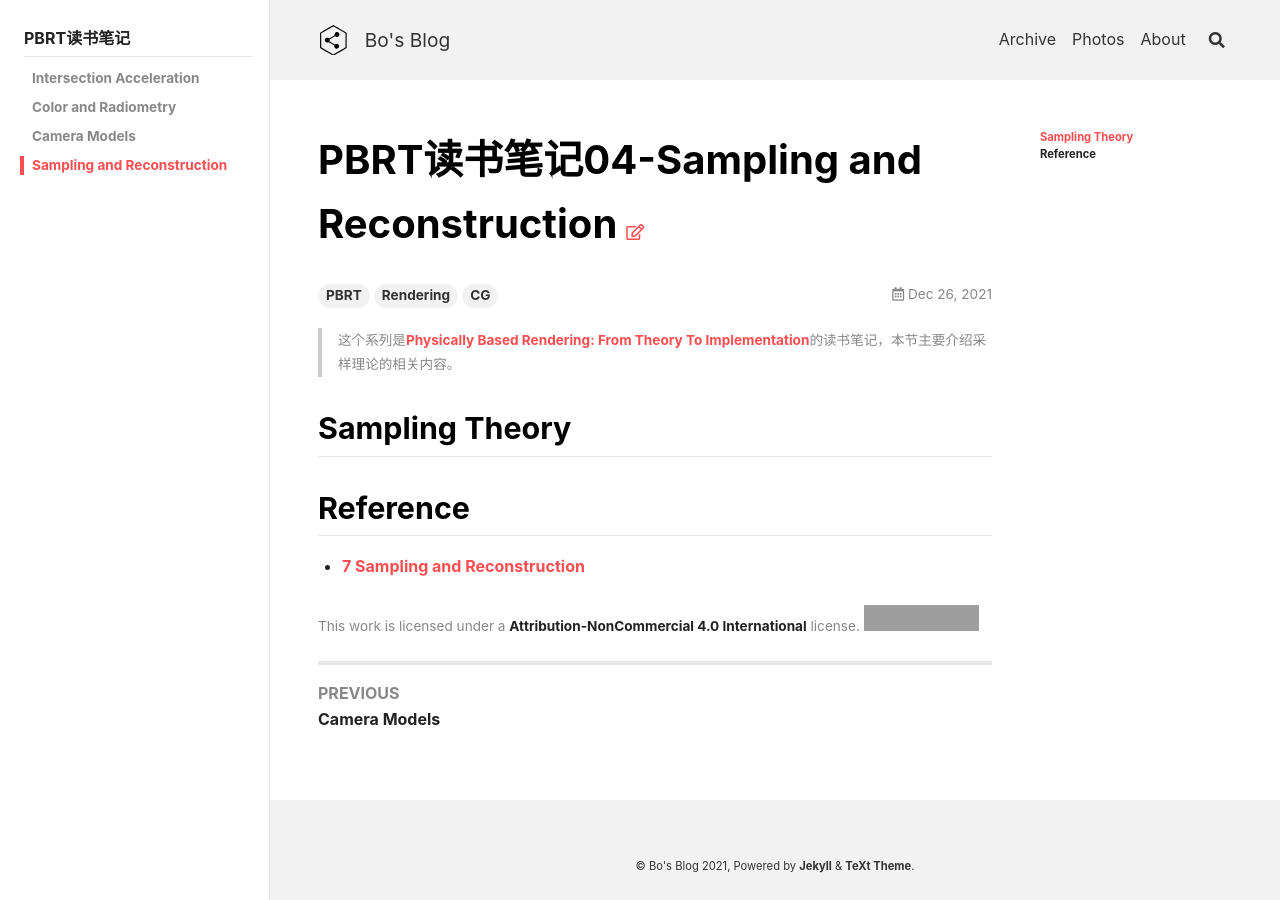
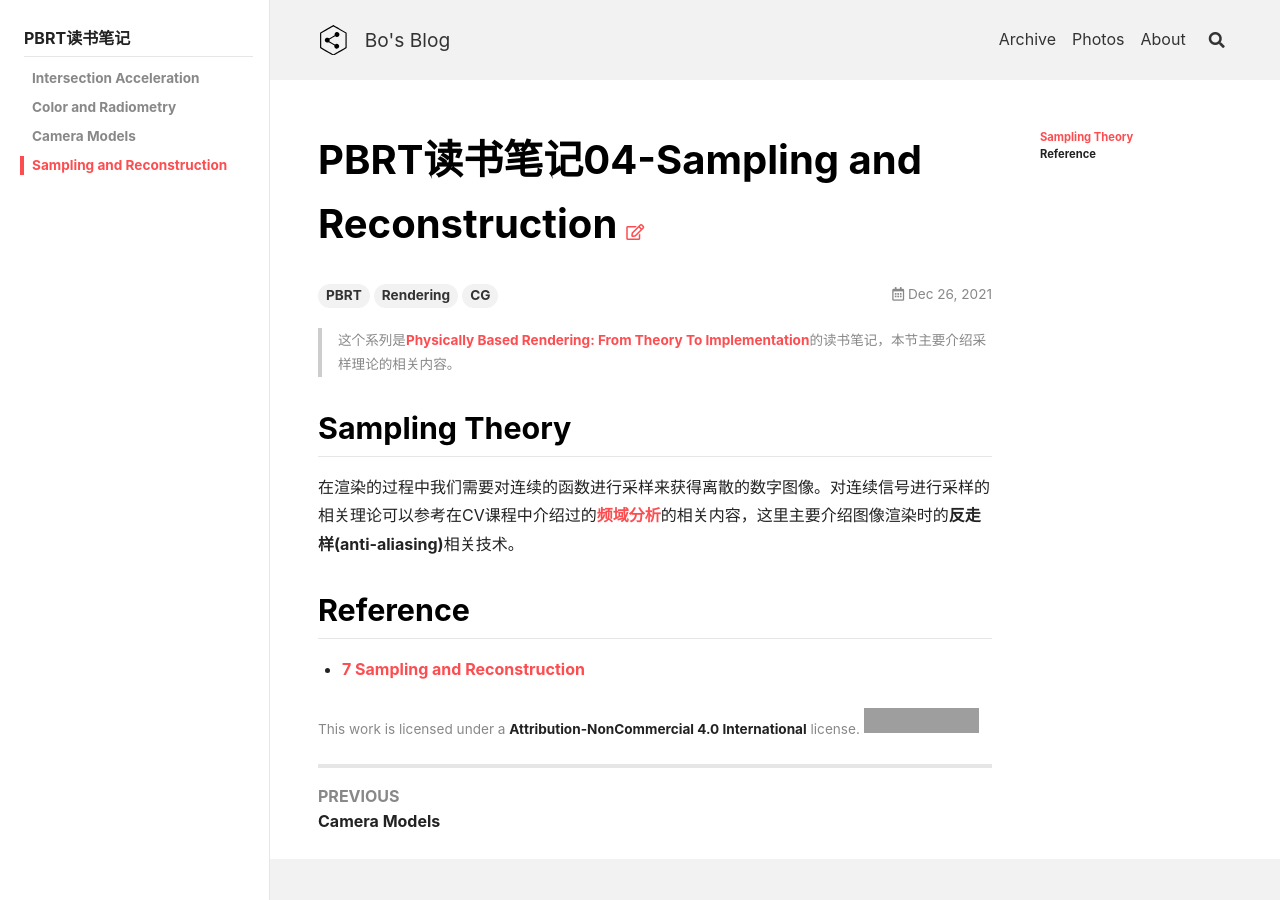
Before and after one commit to peng00bo00/peng00bo00_previous_blog, a Jekyll site: the page built from _posts/2021-12-26-PBRT-NOTES-04.md, in a window 1280 px wide. Built offline with Jekyll 4.4.1, drawn with Linux system fonts in a browser that asks for light colours; nearby versions of some CDN libraries; grey boxes are pictures that could not be loaded.

Commit message:
Update 2021-12-26-PBRT-NOTES-04.md

```diff
--- a/_posts/2021-12-26-PBRT-NOTES-04.md
+++ b/_posts/2021-12-26-PBRT-NOTES-04.md
@@ -14,6 +14,8 @@ sidebar:
 
 ## Sampling Theory
 
+在渲染的过程中我们需要对连续的函数进行采样来获得离散的数字图像。对连续信号进行采样的相关理论可以参考在CV课程中介绍过的[频域分析](./2021-08-31-OMSCS-CV-NOTES-03.html)的相关内容，这里主要介绍图像渲染时的**反走样(anti-aliasing)**相关技术。
+
 ## Reference
 
 - [7 Sampling and Reconstruction](https://pbr-book.org/3ed-2018/Sampling_and_Reconstruction)
```
